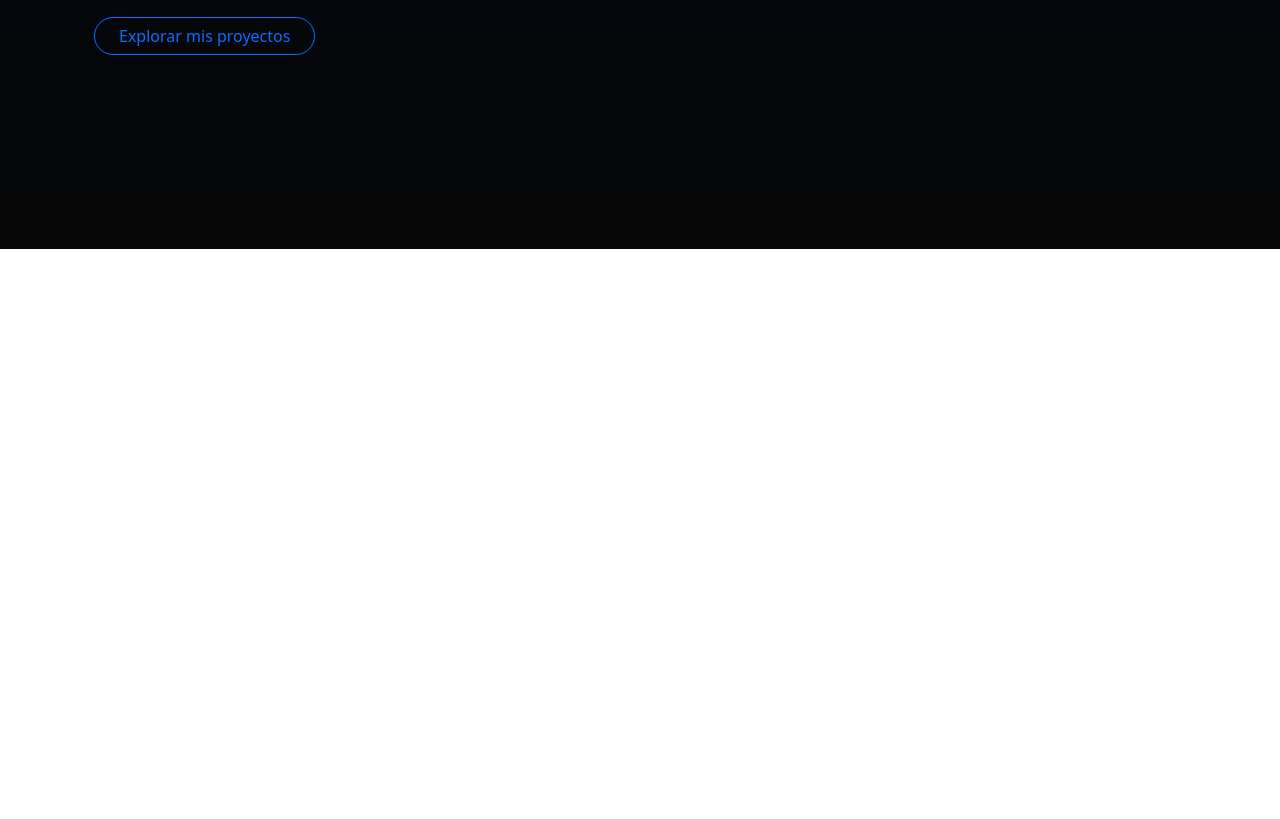
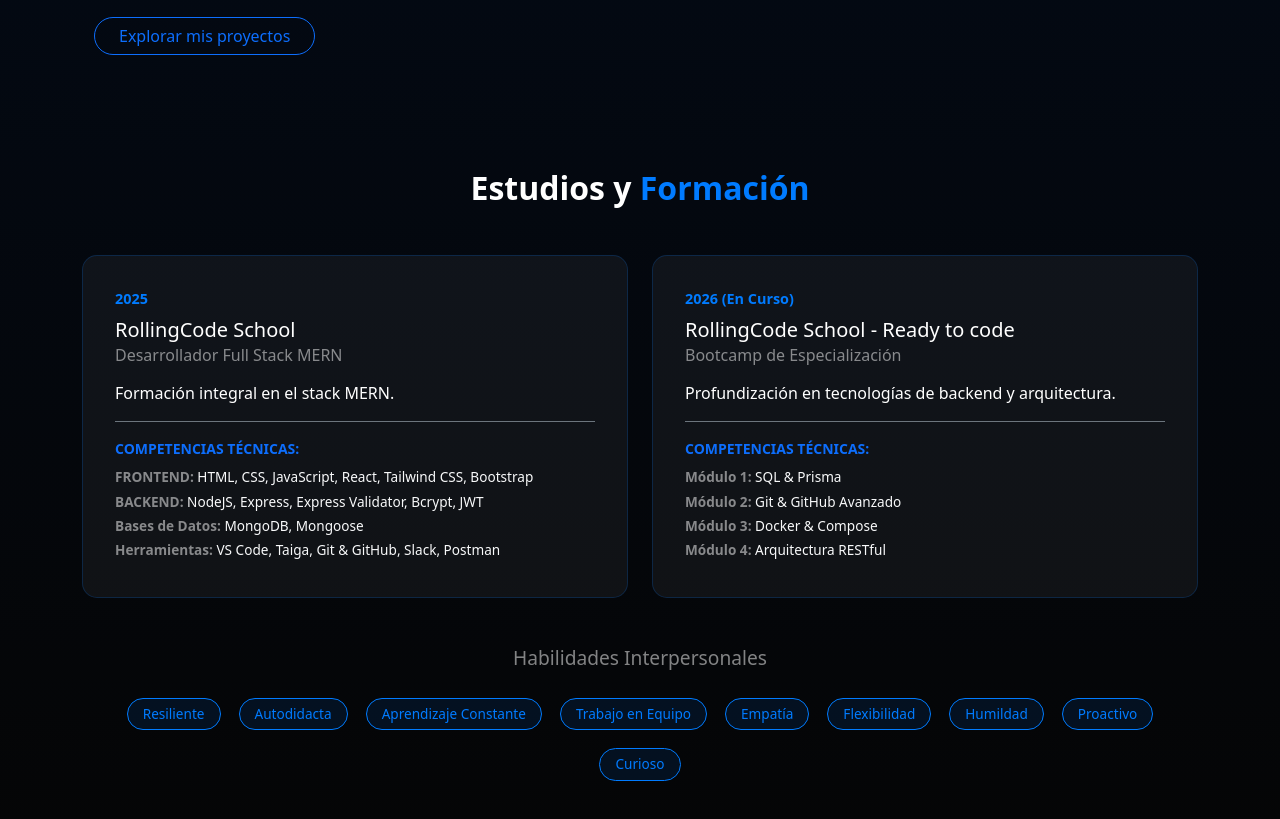
Before and after one commit to Maxii34/Mi-Portafolio-FullStack, a React (Vite) app: page / in a window 1280 px wide. Shown: the part 631-1450 px from the top of the page. Before the commit the page ends 880 px from the top, so only its background shows below. Built offline with nearby package versions, Linux system fonts and the light colour scheme.

Commit message:
Agregado de componente de educacion

```diff
--- a/src/App.jsx
+++ b/src/App.jsx
@@ -1,5 +1,6 @@
 import { Menu } from "./Components/shared/Menu"
 import { Inicio } from "./Components/page/Inicio"
+import { SectorEducacion } from "./Components/page/SectorEducacion"
 
 
 function App() {
@@ -8,6 +9,7 @@
       <Menu />
       <main className="Color-Fondo">
         <Inicio />
+        <SectorEducacion />
 
       </main>
     </>
--- /dev/null
+++ b/src/Components/page/SectorEducacion.jsx
@@ -0,0 +1,78 @@
+import { Container, Row, Col, Card } from "react-bootstrap";
+
+export const SectorEducacion = () => {
+  const estudios = [
+    {
+      id: 1,
+      institucion: "RollingCode School",
+      titulo: "Desarrollador Full Stack MERN",
+      periodo: "2025",
+      descripcion: "Formación integral en el stack MERN.",
+      competencias: [
+        { label: "FRONTEND", items: "HTML, CSS, JavaScript, React, Tailwind CSS, Bootstrap" },
+        { label: "BACKEND", items: "NodeJS, Express, Express Validator, Bcrypt, JWT" },
+        { label: "Bases de Datos", items: "MongoDB, Mongoose" },
+        { label: "Herramientas", items: "VS Code, Taiga, Git & GitHub, Slack, Postman" }
+      ]
+    },
+    {
+      id: 2,
+      institucion: "RollingCode School - Ready to code",
+      titulo: "Bootcamp de Especialización",
+      periodo: "2026 (En Curso)",
+      descripcion: "Profundización en tecnologías de backend y arquitectura.",
+      competencias: [
+        { label: "Módulo 1", items: "SQL & Prisma" },
+        { label: "Módulo 2", items: "Git & GitHub Avanzado" },
+        { label: "Módulo 3", items: "Docker & Compose" },
+        { label: "Módulo 4", items: "Arquitectura RESTful" }
+      ]
+    }
+  ];
+
+  return (
+    <Container className="py-5" id="educacion">
+      <h2 className="section-title">Estudios y <span className="text-highlight">Formación</span></h2>
+
+      <Row className="g-4">
+        {estudios.map((estudio) => (
+          <Col md={6} key={estudio.id} className="d-flex align-items-stretch">
+            <Card className="education-card p-3">
+              <Card.Body className="d-flex flex-column">
+                <div className="edu-year">{estudio.periodo}</div>
+                <Card.Title className="edu-institution">{estudio.institucion}</Card.Title>
+                <Card.Subtitle className="mb-3 text-white-50">{estudio.titulo}</Card.Subtitle>
+
+                <Card.Text className="edu-description">{estudio.descripcion}</Card.Text>
+
+                <div className="mt-auto pt-3 border-top border-secondary">
+                  <p className="small fw-bold text-uppercase mb-2 text-primary">Competencias Técnicas:</p>
+                  {estudio.competencias.map((comp, i) => (
+                    <div key={i} className="mb-1" style={{ fontSize: '0.85rem' }}>
+                      <span className="text-white-50 fw-bold">{comp.label}: </span>
+                      <span className="text-light">{comp.items}</span>
+                    </div>
+                  ))}
+                </div>
+              </Card.Body>
+            </Card>
+          </Col>
+        ))}
+      </Row>
+      <div className="mt-5 text-center">
+  <h4 className="mb-4 text-white-50" style={{ fontSize: '1.2rem' }}>Habilidades Interpersonales</h4>
+  <div className="d-flex flex-wrap justify-content-center gap-2">
+    {[
+      "Resiliente", "Autodidacta", "Aprendizaje Constante",
+      "Trabajo en Equipo", "Empatía", "Flexibilidad",
+      "Humildad", "Proactivo", "Curioso"
+    ].map((skill, index) => (
+      <span key={index} className="soft-skill-badge">
+        {skill}
+      </span>
+    ))}
+  </div>
+</div>
+    </Container>
+  );
+};
--- a/src/index.css
+++ b/src/index.css
@@ -96,3 +96,78 @@
   padding-left: 1.5rem !important;
   padding-right: 1.5rem !important;
 }
+
+/* Sector Educacion */
+
+.section-title {
+  font-weight: bold;
+  margin-bottom: 3rem;
+  text-align: center;
+  color: white;
+}
+
+.text-highlight {
+  color: #007bff;
+}
+
+/* LA CLAVE: Forzar el estiramiento de la card */
+.education-card {
+  background-color: rgba(255, 255, 255, 0.05) !important;
+  border: 1px solid rgba(0, 123, 255, 0.2) !important;
+  border-radius: 15px !important;
+  color: white !important;
+  transition: all 0.3s ease;
+
+  /* Esto asegura que la card ocupe todo el alto disponible del Col */
+  width: 100%;
+  display: flex;
+  flex-direction: column;
+}
+
+.education-card .card-body {
+  flex: 1; /* Esto obliga al cuerpo de la card a crecer y ocupar el espacio sobrante */
+  display: flex;
+  flex-direction: column;
+}
+
+.education-card:hover {
+  border-color: #007bff !important;
+  transform: translateY(-5px);
+  box-shadow: 0 10px 20px rgba(0, 123, 255, 0.2);
+}
+
+.edu-year {
+  color: #007bff;
+  font-weight: bold;
+  font-size: 0.9rem;
+  margin-bottom: 0.5rem;
+}
+
+.edu-institution {
+  font-size: 1.25rem;
+  font-weight: bold;
+  margin-bottom: 0.5rem;
+}
+
+.edu-skills {
+  font-size: 0.9rem;
+  color: #adb5bd;
+  margin-top: 0.5rem; /* Separación mínima */
+}
+
+.soft-skill-badge {
+  background-color: rgba(0, 123, 255, 0.1);
+  border: 1px solid #007bff;
+  color: #007bff;
+  padding: 5px 15px;
+  border-radius: 20px;
+  font-size: 0.85rem;
+  display: inline-block;
+  margin: 5px;
+  transition: all 0.3s ease;
+}
+
+.soft-skill-badge:hover {
+  background-color: #007bff;
+  color: white;
+}
```
